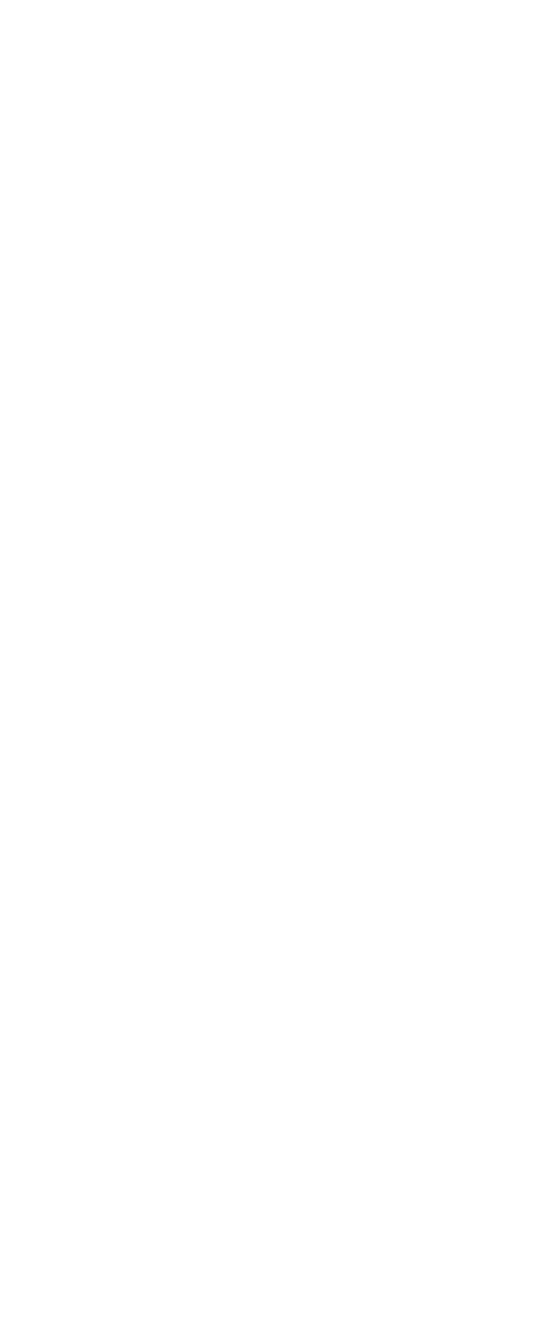
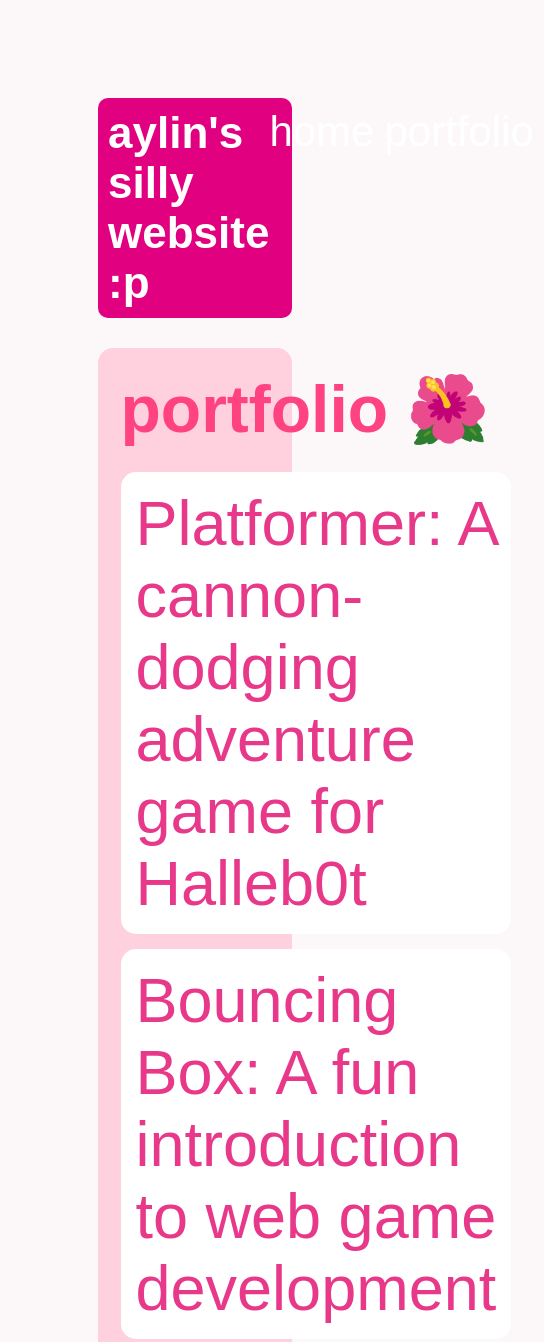
Before and after one commit to aylinf3rrera/aylinf3rrera.github.io, a plain HTML site: page portfolio.html in a window 390 px wide. Shown: the top 1342 px of the page, 544 px wide, since content can reach past the window. Before the commit the page ends 844 px from the top, so only its background shows below. Drawn offline with Linux system fonts and the light colour scheme.

Commit message:
add style.css file

```diff
--- a/fsd-projects/platformer/platformer.css
+++ b/fsd-projects/platformer/platformer.css
@@ -3,7 +3,7 @@ body {
 }
 
 canvas {
-  background-color: lightblue;
+  background-image: url("platformbg.png");
   margin: 20px;
 }
 
--- a/portfolio.html
+++ b/portfolio.html
@@ -0,0 +1,41 @@
+ <!DOCTYPE html>
+<html>
+  <head>
+    <title>aylin's silly website</title>
+    <link rel="stylesheet" href="style.css">
+  </head>
+
+  <body>
+    <!-- All content goes here -->
+    <div id="all-contents">
+      <nav>
+       <h1>aylin's silly website :p</h1>
+       <ul id="nav-ul">
+        <li class="nav li">
+            <a href="index.html">home</a>
+        </li>
+        <li class="nav-li">
+            <a href="portfolio.html">portfolio </a>
+        </li>
+       </ul>
+      </nav>
+
+      <main>
+     <div class="content">
+        <h1>portfolio 🌺 </h1>
+        <ul id="portfolio">
+<li>
+  <a href="fsd-projects/platformer/">Platformer: A cannon-dodging adventure game for Halleb0t</a>
+</li>
+<li>
+  <a href="fsd-projects/bouncing-box/">Bouncing Box: A fun introduction to web game development</a>
+</li>
+<li>
+  <a href="fsd-projects/circularity/">Circularity: A poetic motion experiment with circles</a>
+</li>
+        </ul>
+     </div>
+      </main>
+    </div>
+  </body>
+</html>
--- a/style.css
+++ b/style.css
@@ -1,7 +1,7 @@
 body {
     background: rgb(252,248,249);
-    color: rgb(45, 45, 45);
-    padding: 10px;
+    color: palevioletred;
+    padding: 90px;
     font-family: Arial, sans-serif;
 }
 
@@ -16,12 +16,13 @@ nav {
     margin: 0 auto;
     display: flex;
     padding: 10px;
+    border-radius: 10px;
 }
 
 h1 {
     display: flex;
     align-items: center;
-    color: white;
+    color: rgb(255, 255, 255);
     flex: 1;
     margin: 0;
 }
@@ -40,7 +41,8 @@ h1 {
 
 a {
     text-decoration: none;
-    color: #fff;
+    color: #ffffff;
+
 }
 
 /*main container area beneath menu*/
@@ -48,6 +50,7 @@ main {
     background: rgb(255, 209, 223);
     display: flex;
     margin-top: 20px;
+    border-radius: 10px;
 }
 
 .sidebar {
@@ -56,7 +59,8 @@ main {
 }
 
 .sidebar-img {
-    width: 200px;
+    width: 170px;
+    border-radius: 10px;
 }
 
 .content {
@@ -69,8 +73,83 @@ main {
     border: 4px rgb(225, 0, 127) ridge;
     padding: 8px;
     margin-top: 20px;
+    border-radius: 10px;
 }
 
 h2, h3 {
     margin: 0px;
 }
+/* Portfolio styles */
+.content h1 {
+  color: rgb(255, 66, 129);
+}
+
+#portfolio {
+  list-style-type: none;
+  padding-left: 0;
+}
+
+#portfolio li {
+  background: #fff;
+  padding: 10px;
+  border-radius: 10px;
+  margin-bottom: 10px;
+}
+
+#portfolio li:hover {
+  background: #eee;
+}
+
+#portfolio a {
+  text-decoration: none;
+  color: #e7388a;
+}
+/* responsive web design */
+@media screen and (min-width: 120px) and (max-width: 1080px) {
+  main {
+    height: 100ch;
+    zoom: 1.5;
+    display: grid;
+  }
+
+  h1 {
+    font-size: 44px;
+  }
+
+  h2 {
+    font-size: 42px;
+  }
+
+  h3 {
+    font-size: 36px;
+  }
+
+  #all-contents {
+    height: 100ch;
+    margin: none;
+  }
+
+  a {
+    font-size: 42px;
+  }
+
+  .sidebar {
+    margin-right: 0px;
+    justify-content: center;
+    align-items: center;
+  }
+
+  .sidebar-img {
+    width: 100%;
+  }
+
+  p,
+  li {
+    font-size: 24px;
+  }
+
+  .content {
+    align-content: center;
+    justify-content: center;
+  }
+}
```
Also changed, not shown: fsd-projects/platformer/platformer.js (+7 -5 lines), fsd-projects/platformer/platformbg.png (added).
